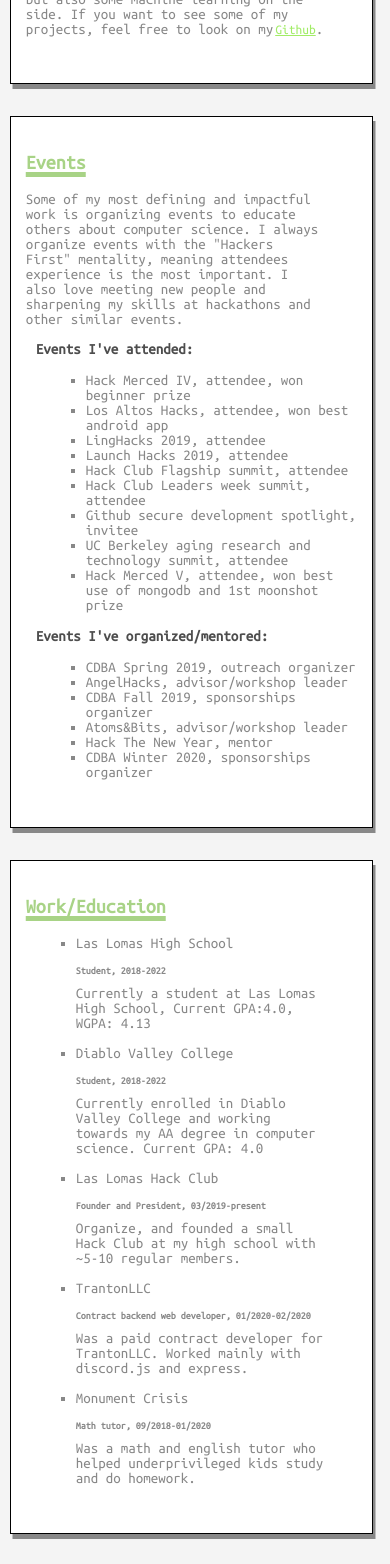
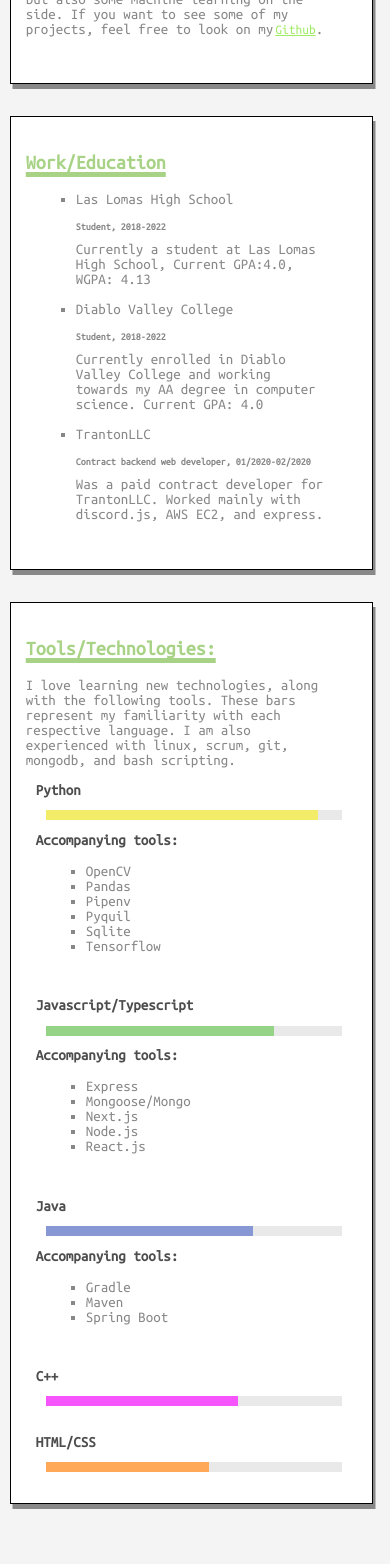
Before and after one commit to Evan-Nishi/personal-site-v2, a Next.js app: page / in a window 390 px wide. Shown: the part 432-1996 px from the top of the page. Built offline with nearby package versions, Linux system fonts and the light colour scheme.

Commit message:
fixed mobile bug

```diff
--- a/package.json
+++ b/package.json
@@ -29,6 +29,7 @@
   },
   "dependencies": {
     "animate.css": "^3.7.2",
+    "hammer": "0.0.5",
     "next": "^9.3.2",
     "next-images": "^1.3.0",
     "react": "^16.12.0",
--- a/src/components/Layout.tsx
+++ b/src/components/Layout.tsx
@@ -13,7 +13,7 @@ export default class Layout extends React.Component<Props>{
                 <Head>
                     <title>{this.props.Title}</title>
                     <link rel="stylesheet" href="https://cdnjs.cloudflare.com/ajax/libs/animate.css/3.7.2/animate.min.css"/>
-                    <meta name="viewport" content="width=device-width, initial-scale=1.0"/>
+                    <meta name='viewport' content='width=device-width, initial-scale=1.0, maximum-scale=1.0, user-scalable=0' />
                     <meta name="og:title" content="Evan Nishi"/>
                     <meta name="og:description" content="Hi my name is Evan Nishi, a community leader, avid learner, and fanatic developer.  Feel free to poke around!"/>
                 </Head>
--- a/src/pages/index.tsx
+++ b/src/pages/index.tsx
@@ -52,62 +52,16 @@ export default class Index extends React.Component {
                 <br/>
                 <br/>
                 <Card>
-                    <h3>Events</h3>
-                    <p>Some of my most defining and impactful work is organizing events to educate
-                       others about computer science.  I always organize events with the
-                       "Hackers First" mentality, meaning attendees experience is the most important.
-                         I also love meeting new people and sharpening my
-                       skills at hackathons and other similar events.
-                    </p>
-                    <div className="indented">
-                    <h2>Events I've attended:</h2>
-                    <div className="indented">
-                        <ul>
-                            <li>Hack Merced IV, attendee, won beginner prize</li>
-                            <li>Los Altos Hacks, attendee, won best android app</li>
-                            <li>LingHacks 2019, attendee</li>
-                            <li>Launch Hacks 2019, attendee</li>
-                            <li>Hack Club Flagship summit, attendee</li>
-                            <li>Hack Club Leaders week summit, attendee</li>
-                            <li>Github secure development spotlight, invitee</li>
-                            <li>UC Berkeley aging research and technology summit, attendee</li>
-                            <li>Hack Merced V, attendee, won best use of mongodb and 1st moonshot prize</li>
-                        </ul>
-                    </div>
-                    <h2>Events I've organized/mentored:</h2>
-                    <div className="indented">
-                        <ul>
-                            <li>CDBA Spring 2019, outreach organizer</li>
-                            <li>AngelHacks, advisor/workshop leader</li>
-                            <li>CDBA Fall 2019, sponsorships organizer</li>
-                            <li>Atoms&Bits, advisor/workshop leader</li>
-                            <li>Hack The New Year, mentor</li>
-                            <li>CDBA Winter 2020, sponsorships organizer</li>
-                        </ul>
-                    </div>
-                    </div>
-                </Card>
-                <br/>
-                <br/>
-                <Card>
                     <h3>Work/Education</h3>
                     <div className="indented">
                         <ul>
                             <li>Las Lomas High School</li>
-
                             <p><h5>Student, 2018-2022</h5>Currently a student at Las Lomas High School, Current GPA:4.0, WGPA: 4.13</p>
                             <li>Diablo Valley College</li>
                             <p><h5>Student, 2018-2022</h5>Currently enrolled in Diablo Valley College and working towards my AA degree
                                     in computer science.  Current GPA: 4.0</p>
-                            <li>Las Lomas Hack Club</li>
-                            <p><h5>Founder and President, 03/2019-present </h5>Organize, and founded a small Hack Club at my high school with ~5-10 regular members.</p>
                             <li>TrantonLLC </li>
-                            <p><h5>Contract backend web developer, 01/2020-02/2020</h5>Was a paid contract developer for TrantonLLC.  Worked mainly with discord.js
-                                and express.
-                            </p>
-                            <li>Monument Crisis</li>
-                            <p><h5>Math tutor, 09/2018-01/2020</h5>Was a math and english tutor who helped underprivileged kids study
-                                and do homework.
+                            <p><h5>Contract backend web developer, 01/2020-02/2020</h5>Was a paid contract developer for TrantonLLC.  Worked mainly with discord.js, AWS EC2, and express.
                             </p>
                         </ul>
                     </div>
@@ -148,7 +102,6 @@ export default class Index extends React.Component {
                         <h2>Accompanying tools:</h2>
                         <div className="indented">
                             <ul>
-                                <li>Discord.js</li>
                                 <li>Express</li>
                                 <li>Mongoose/Mongo</li>
                                 <li>Next.js</li>
@@ -185,20 +138,6 @@ export default class Index extends React.Component {
                                 <div id="htmlcss"/>
                             </div>
                         </div>
-                        <br/>
-                        <h2>Ruby</h2>
-                        <div className="indented">
-                            <div className="skillbar">
-                                <div id="ruby"/>
-                            </div>
-                        </div>
-                        <h2>Accompanying tools:</h2>
-                        <div className="indented">
-                            <ul>
-                                <li>Ruby on Rails</li>
-                            </ul>
-                        </div>
-                        <br/>
                     </div>
                 </Card>
                 <br/>
--- a/src/styles.css
+++ b/src/styles.css
@@ -1,6 +1,7 @@
 @import url("https://fonts.googleapis.com/css?family=Ubuntu+Mono&display=swap");
 
 html{
+    scroll-behavior: smooth;
     width: 100vw;
     height: 100vw;
     overflow-x: hidden;
@@ -210,7 +211,7 @@ a{
 
 .skillbar{
     width: 95%;
-    height: 50px;
+    height: 35px;
     background-color: #E9E9E9;
     user-select: none;
 }
@@ -231,37 +232,31 @@ a{
 
 #python{
     width: 92%;
-    height: 50px;
+    height: 35px;
     background-color: #F3EC68;
 }
 
 #jsts{
     width: 77%;
-    height: 50px;
+    height: 35px;
     background-color: #95D386;
 }
 
 #java{
     width: 70%;
-    height: 50px;
+    height: 35px;
     background-color: #8697D3;
 }
 
 #cpp{
     width: 65%;
-    height: 50px;
+    height: 35px;
     background-color: #f655fc;
-}
-
-#ruby{
-    width: 40%;
-    height: 50px;
-    background-color: #ff4040;
 }
 
 #htmlcss{
     width: 55%;
-    height: 50px;
+    height: 35px;
     background-color: #FFA858;
 }
 
```
Also changed, not shown: src/pages/about.tsx (+38 -0 lines), 1 other file (tests, documents, lock files or other folders).
